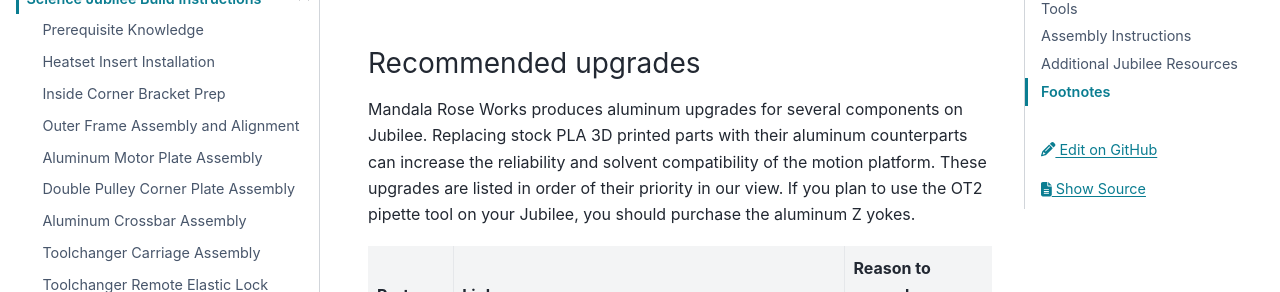
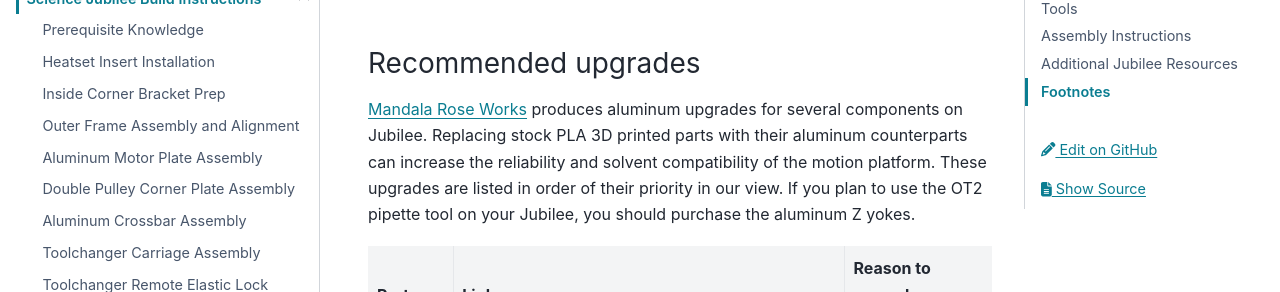
Before and after one commit to machineagency/science-jubilee, a Sphinx documentation site: the page built from docs/building/building_a_jubilee.md, in a window 1280 px wide and 1400 px high, scrolled down 1669 px, cut to the strip 161-453 px from the top of the window. Built offline with Sphinx 7.4.7 and the PyData theme 0.15.4, drawn with Linux system fonts in a browser that asks for light colours; part of the change alters nothing that is shown; some of the changed text lies outside the part shown.

```diff
--- a/docs/building/building_a_jubilee.md
+++ b/docs/building/building_a_jubilee.md
@@ -41,14 +41,14 @@ Check out the Sourcing video to to see how to order the kit:
 
 ### Recommended upgrades
 
-Mandala Rose Works produces aluminum upgrades for several components on Jubilee. Replacing stock PLA 3D printed parts with their aluminum counterparts can increase the reliability and solvent compatibility of the motion platform. These upgrades are listed in order of their priority in our view. If you plan to use the OT2 pipette tool on your Jubilee, you should purchase the aluminum Z yokes.
+[Mandala Rose Works](https://mandalaroseworks.com) produces aluminum upgrades for several components on Jubilee. Replacing stock PLA 3D printed parts with their aluminum counterparts can increase the reliability and solvent compatibility of the motion platform. These upgrades are listed in order of their priority in our view. If you plan to use the OT2 pipette tool on your Jubilee, you should purchase the aluminum Z yokes.
 
 | Part | Link | Reason to upgrade |
 | --- | --- | ---|
 | Z yokes | https://mandalaroseworks.com/products/jubilee-machined-yokes | Allows use of a zip tie or pony clamp to prevent bed-tip issues. *Note:* Requires 12 M3x10mm and 12 M3x12mm screws to install. |
 | Front Corner Brackets | https://mandalaroseworks.com/products/jubilee-front-corner-brackets | Improved durability of bracket. *Note:* requires 6 M5x25mm screws to install. |
 | CoreXY Stepper mounts | https://mandalaroseworks.com/products/jubilee-aluminum-stepper-mounts | Improved pulley alignment and durability. Note hardware requirements listed at link  *Note:* This is included by default in the Filastruder kit, and so it is not necessary to purchase this or the hardware specified. |
-| Z motor mount plates | https://mandalaroseworks.com/products/jubilee-machined-zplates | Improved solvent resistance. Looks cool |
+| Z motor mount plates | https://mandalaroseworks.com/products/jubilee-machined-zplates | Improved solvent resistance. Looks cool. |
 | Tool changer carriage | https://mandalaroseworks.com/products/jubilee-machined-carriage | We haven't used these but have heard they are nice. |
 
 
@@ -59,7 +59,7 @@ You will need to procure some tools on your own, but some are already available
 ### To Buy
 - Calipers [[US Amazon](https://www.amazon.com/Neiko-01407A-Electronic-Digital-Stainless/dp/B000GSLKIW)]
 - Wire Cutters [[US Amazon](https://www.amazon.com/Hakko-CHP-170-Micro-Cutter/dp/B076M3ZHBV)]
-- SN-2549 Wire Crimpers [[US Amazon](https://www.amazon.com/gp/product/B01N4L8QMW)] (*not strictly necessary with the filastruder kit, as the cables are already prepared for your*)
+- SN-2549 Wire Crimpers [[US Amazon](https://www.amazon.com/gp/product/B01N4L8QMW)] (*not strictly necessary with the filastruder kit, as the cables are already prepared for you*)
 - Arbor Press [[US Amazon](https://www.amazon.com/Palmgren-AP05-0-5-Arbor-Press/dp/B01MQD4CNR)]
 - Soldering iron [[US Amazon](https://www.amazon.com/Weller-SP40NUS-40-Watt-Soldering-Iron/dp/B00B3SG6UQ?th=1)] (*treat this one as dedicated tool meant only for heat set inserts*)
 - Thin flathead screwdriver (*for replacing the default soldering tip with the heatset insert tip*) and Phillips-head screwdriver (*for (un)screwing terminal plugs on the power supply*) [[US Amazon, 6-piece set](https://www.amazon.com/Magnetic-Screwdriver-Professional-Screwdrivers-Improvement/dp/B08XY5C41N/) (untested)]
```
